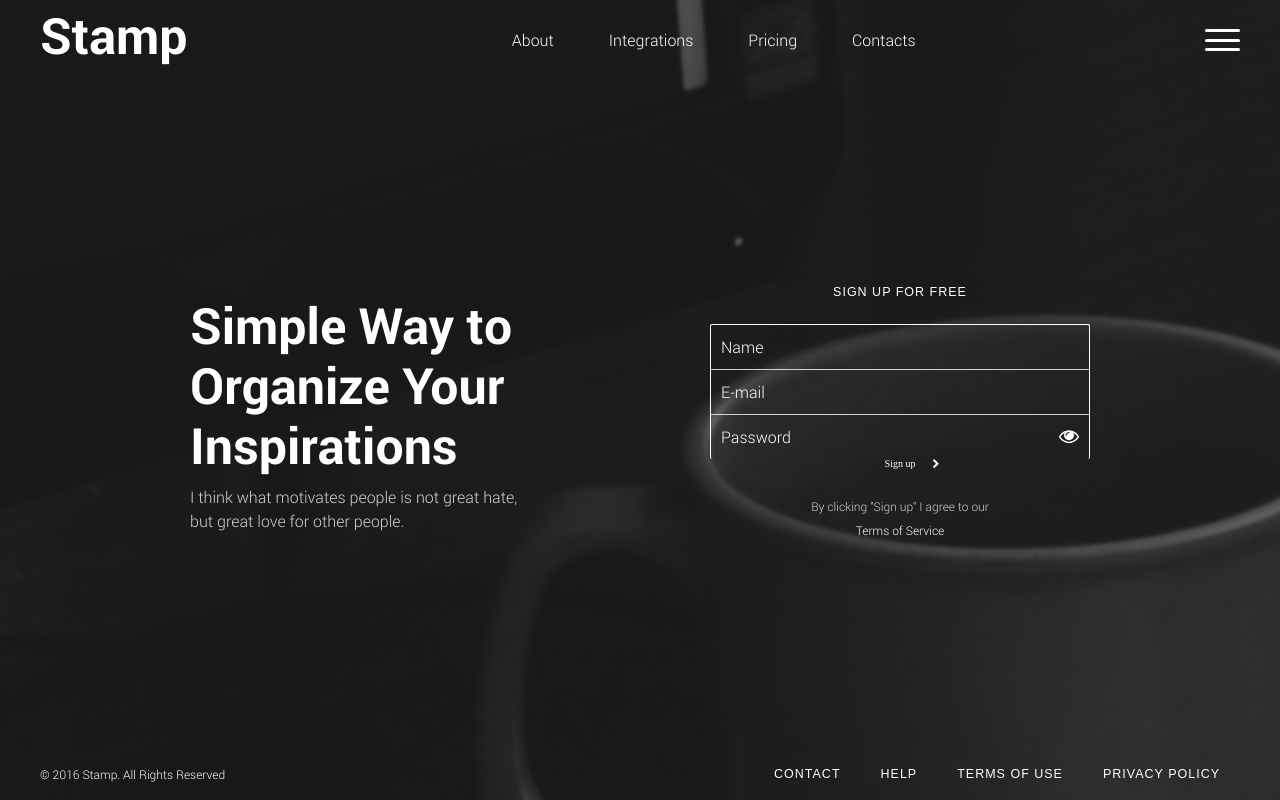
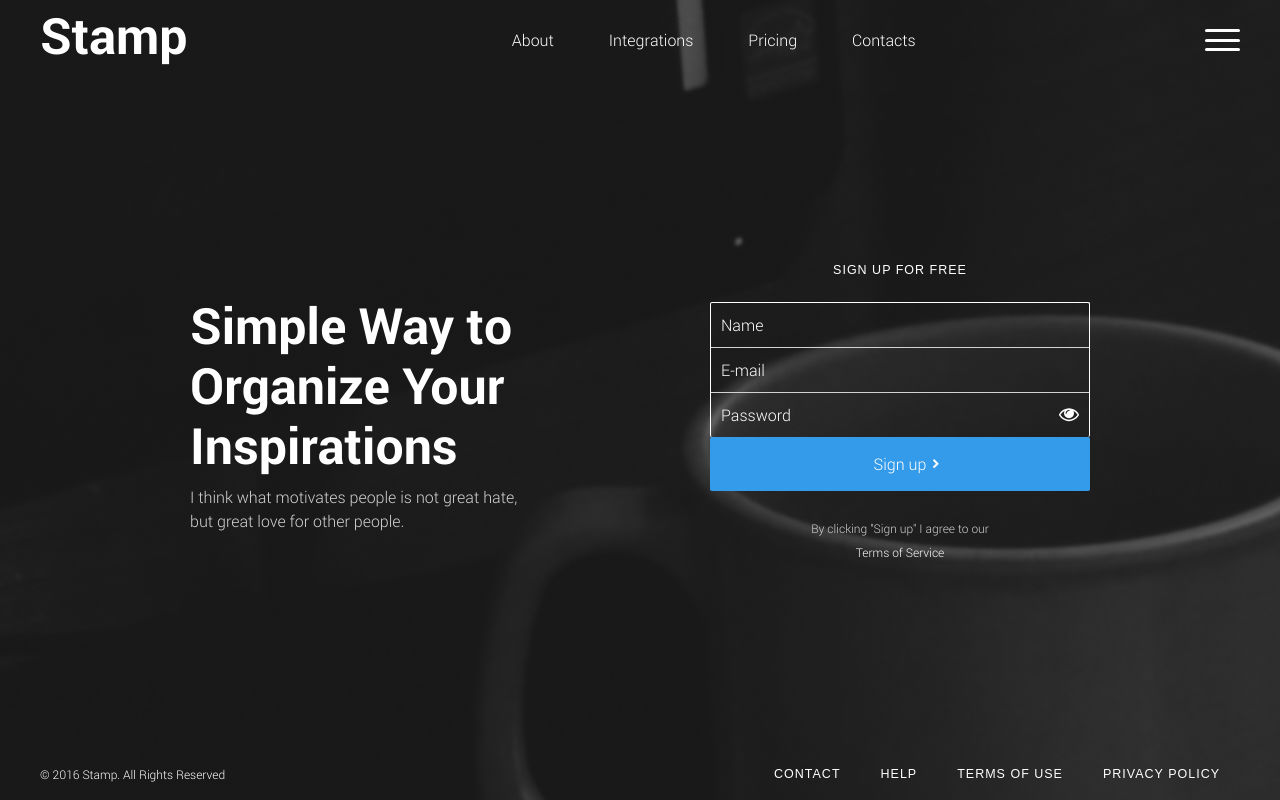
Before and after one commit to Pietro-Martini/Pietro-Martini.github.io, a website: page index.html in a window 1280 px wide. Drawn offline with Linux system fonts and the light colour scheme; a web font is replaced by a local one.

Commit message:
change submit input to button el

```diff
--- a/index.html
+++ b/index.html
@@ -89,7 +89,7 @@
 						</div>
 					</div>
 					<div class='btn-container'>
-						<input class="btn btn--blue btn--right-arrow" type="submit" value='Sign up'>
+						<button class="btn btn--blue btn--right-arrow">Sign up</button>
 						<?xml version="1.0" encoding="utf-8"?>
 						<svg width="1792" height="1792" viewBox="0 0 1792 1792" xmlns="http://www.w3.org/2000/svg"><path d="M1363 877l-742 742q-19 19-45 19t-45-19l-166-166q-19-19-19-45t19-45l531-531-531-531q-19-19-19-45t19-45l166-166q19-19 45-19t45 19l742 742q19 19 19 45t-19 45z" fill="#fff"/></svg>
 					</div>
--- a/sass/components/_btns.scss
+++ b/sass/components/_btns.scss
@@ -1,4 +1,5 @@
 .btn {
+  @extend %principal-text;
   &-container {
     position: relative;
     svg {
```
Also changed, not shown: css/main.css.
